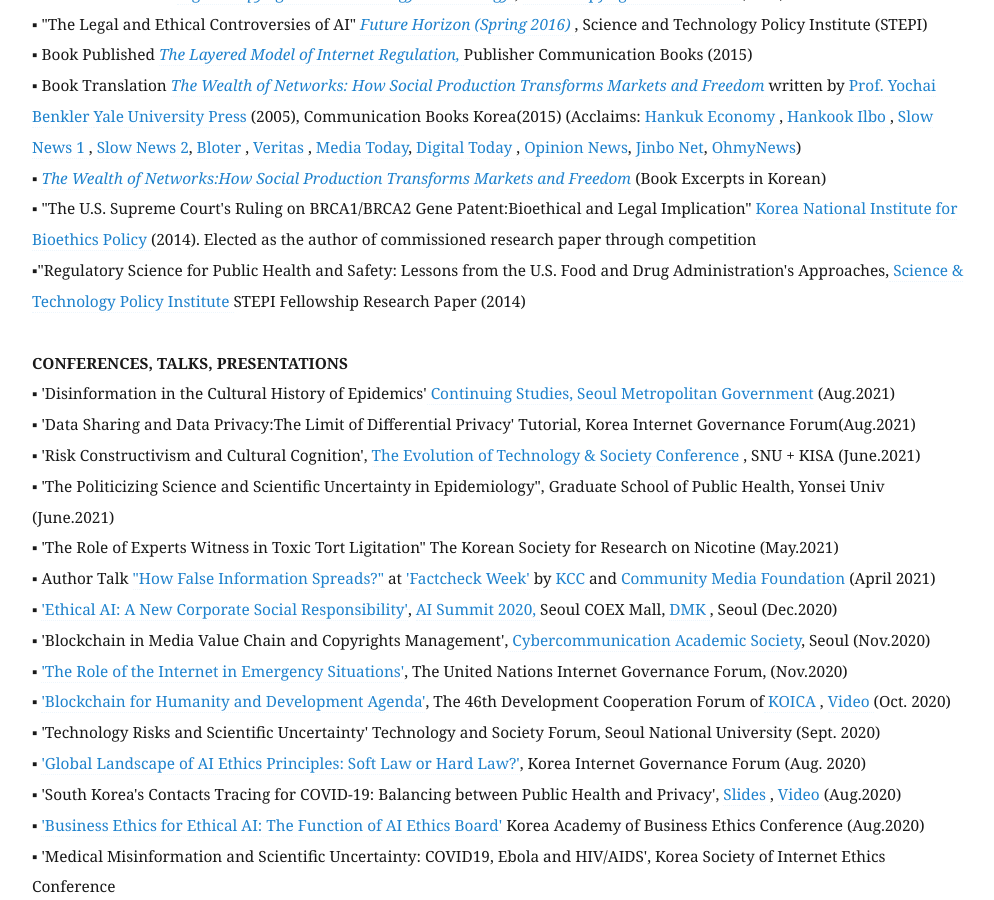
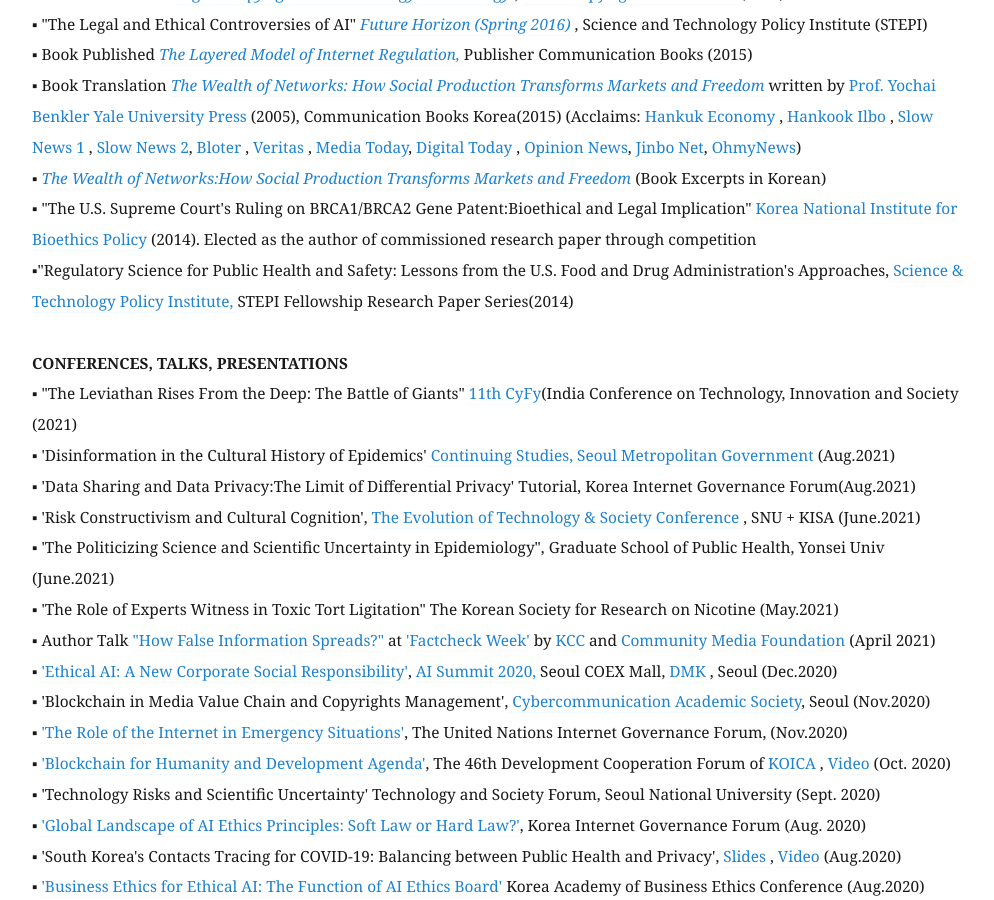
Before and after one commit to eunchangchoi/eunchangchoi.github.io, a Jekyll site: the page built from index.md, in a window 1280 px wide and 900 px high, scrolled down 3006 px. Shown: the whole window, without its empty margins (68-1062 px from the left). Built offline with Jekyll 4.4.1, drawn with Linux system fonts in a browser that asks for light colours.

Commit message:
Update index.md

```diff
--- a/index.md
+++ b/index.md
@@ -63,10 +63,11 @@
 ▪ Book Translation <a href="https://www.kyobobook.co.kr/product/detailViewKor.laf?mallGb=KOR&ejkGb=KOR&barcode=9791130435473"> <i> The Wealth of Networks: How Social Production Transforms Markets and Freedom </i> </a> written by <a href="https://hls.harvard.edu/faculty/directory/10071/Benkler"> Prof. Yochai Benkler </a> <a href="http://www.benkler.org/Benkler_Wealth_Of_Networks.pdf"> Yale University Press</a> (2005), Communication Books Korea(2015) (Acclaims: <a href="https://hankyung.com/life/article/2015041693541"> Hankuk Economy </a>, <a href="https://hankookilbo.com/News/Read/201504171632164530"> Hankook Ilbo </a>, <a href="https://slownews.kr/50013"> Slow News 1 </a>, <a href="https://slownews.kr/50036"> Slow News 2</a>, <a href="https://www.bloter.net/archives/241128"> Bloter </a>, <a href="https://www.veritas-a.com/news/articleView.html?idxno=164861"> Veritas </a>, <a href="https://www.mediatoday.co.kr/news/articleView.html?idxno=125603"> Media Today</a>, <a href="https://www.digitaltoday.co.kr/news/articleView.html?idxno=65605"> Digital Today </a>, <a href="https://www.opinionnews.co.kr/news/articleView.html?idxno=18408"> Opinion News</a>, <a href="https://act.jinbo.net/wp/8766/"> Jinbo Net</a>, <a href="https://www.ohmynews.com/nws_web/mobile/at_pg.aspx?cntn_cd=a0002543828"> OhmyNews</a>) <br>
 ▪ <a href="http://wealthofnetworks.kr"> <i>The Wealth of Networks:How Social Production Transforms Markets and Freedom</i> </a> (Book Excerpts in Korean) <br>
 ▪ "The U.S. Supreme Court's Ruling on BRCA1/BRCA2 Gene Patent:Bioethical and Legal Implication" <a href="https://lst.go.kr/eng/index.do"> Korea National Institute for Bioethics Policy </a>(2014). Elected as the author of commissioned research paper through competition <br>
-▪"Regulatory Science for Public Health and Safety: Lessons from the U.S. Food and Drug Administration's Approaches,<a href="https://www.stepi.re.kr/site/stepien/main.do"> Science & Technology Policy Institute </a>  STEPI Fellowship Research Paper (2014)<br>
+▪"Regulatory Science for Public Health and Safety: Lessons from the U.S. Food and Drug Administration's Approaches,<a href="https://www.stepi.re.kr/site/stepien/main.do"> Science & Technology Policy Institute, </a>STEPI Fellowship Research Paper Series(2014)<br>
      <br>
  <strong> CONFERENCES, TALKS, PRESENTATIONS </strong> <br>
-▪  'Disinformation in the Cultural History of Epidemics'<a href="https://sll.seoul.go.kr/lms/simin_course/courseRequest/doSiminUnivMain.dunet?mnid=201510753401"> Continuing Studies, Seoul Metropolitan Government</a> (Aug.2021) <br>
+▪ "The Leviathan Rises From the Deep: The Battle of Giants" <a href="https://www.orfonline.org/events/">11th CyFy</a>(India Conference on Technology, Innovation and Society (2021) <br>
+▪ 'Disinformation in the Cultural History of Epidemics'<a href="https://sll.seoul.go.kr/lms/simin_course/courseRequest/doSiminUnivMain.dunet?mnid=201510753401"> Continuing Studies, Seoul Metropolitan Government</a> (Aug.2021) <br>
 ▪  'Data Sharing and Data Privacy:The Limit of Differential Privacy' Tutorial, Korea Internet Governance Forum(Aug.2021) <br>
 ▪  'Risk Constructivism and Cultural Cognition', <a href="http://cis.snu.ac.kr/sub2/2_2_6_2.php?mode=view&number=1509&b_name=meet1_2">The Evolution of Technology & Society Conference </a>, SNU + KISA (June.2021)<br>
 ▪  'The Politicizing Science and Scientific Uncertainty in Epidemiology", Graduate School of Public Health, Yonsei Univ (June.2021)<br>
```
